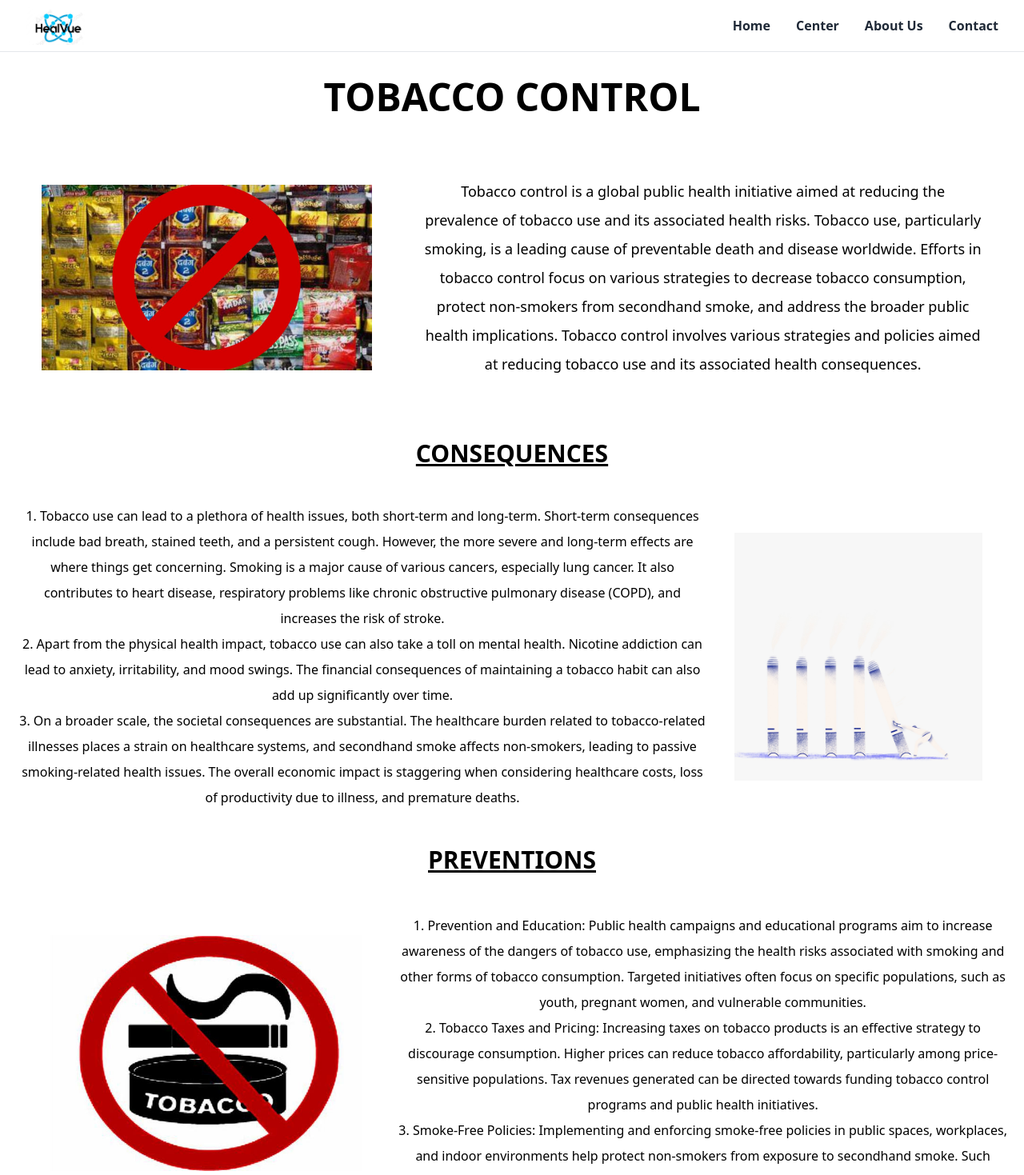
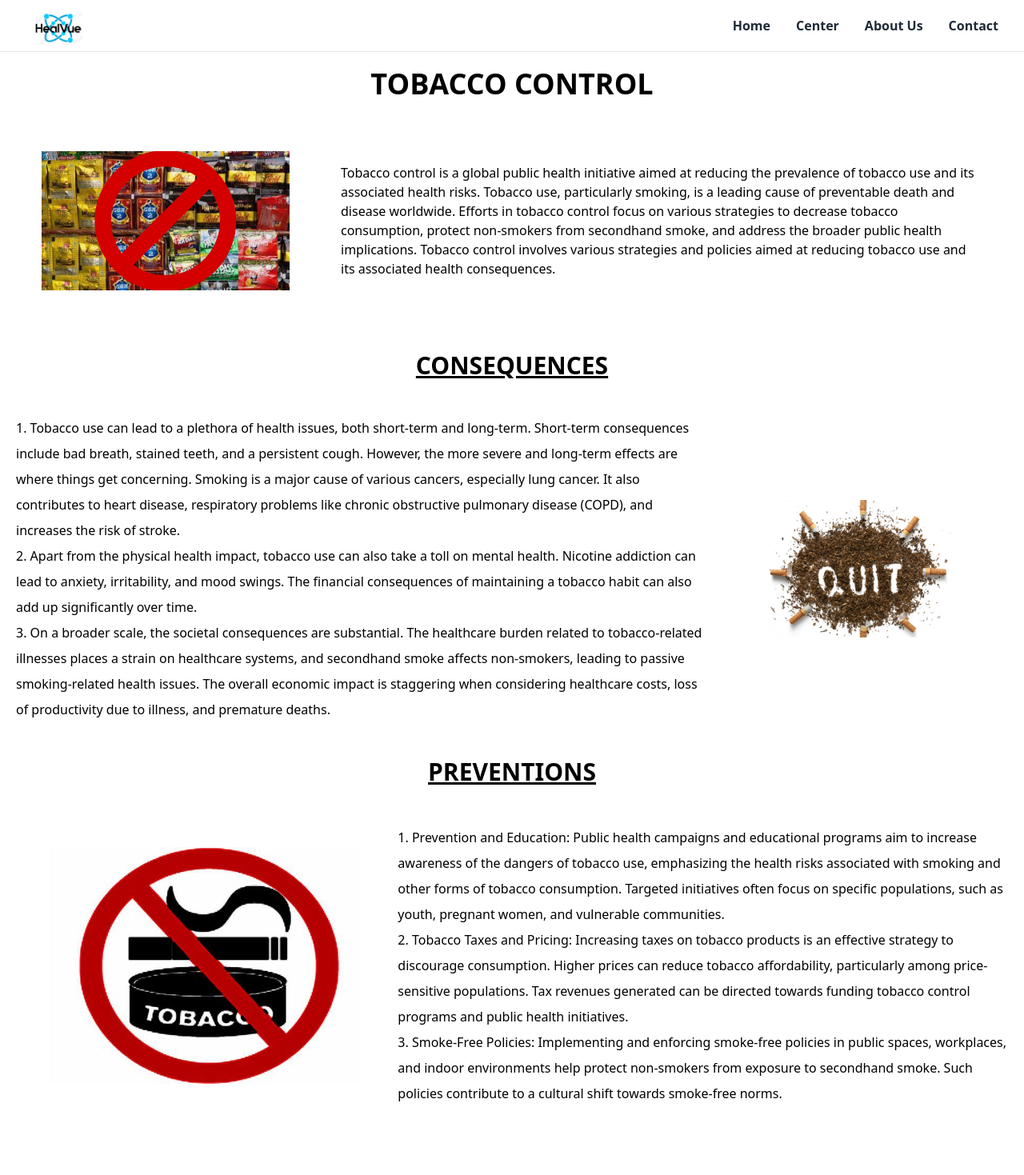
Before and after one commit to traptijindal/drug-abuse, a React (Vite) app in the folder drug/: page /tobacco in a window 1280 px wide. Shown: the top 1469 px of the page at 80% size. Built offline with nearby package versions, Linux system fonts and the light colour scheme.

Commit message:
component edited

```diff
--- a/drug/src/components/Drug.jsx
+++ b/drug/src/components/Drug.jsx
@@ -6,15 +6,22 @@ function Drug() {
   return (
     <>
       <Header />
-      <div style={{ textAlign: "center", padding: "20px" }}>
-        <h1 style={{ fontSize: "3rem", fontWeight: "bold" }}>DRUG ABUSE</h1>
+      <div style={{ padding: "20px" }}>
+        <h1 className='text-3xl font-bold text-center'>DRUG ABUSE</h1>
 
-        <div className='flex my-8'>
+        {/* <div className='flex my-8'>
           <img className='w-1/3 h-96 m-8' src="\images\drug1.jpg" alt="" />
           <p className='w-2/3 h-96 m-8 text-2xl leading-loose'>
             Drug abuse refers to the harmful or excessive use of substances that can lead to physical and psychological dependence, as well as negative consequences for an individual's health, well-being, and social relationships. These substances can include legal prescription medications, over-the-counter drugs, and illegal substances.
           </p>
+        </div> */}
+        <div className='flex flex-col my-8 md:flex-row'>
+          <img className='w-full h-96 md:w-1/3 m-8' src="\images\drug1.jpg" yalt="" />
+          <p className='w-full md:w-2/3 h-96 m-8 text-2xl leading-loose'>
+            Drug abuse refers to the harmful or excessive use of substances that can lead to physical and psychological dependence, as well as negative consequences for an individual's health, well-being, and social relationships. These substances can include legal prescription medications, over-the-counter drugs, and illegal substances.
+          </p>
         </div>
+
 
         <h3 className='text-3xl leading-loose font-semibold uppercase underline'>Commonly abused drugs include</h3>
         <div className='my-8 flex flex-row-reverse justify-center text-center'>
@@ -35,8 +42,8 @@ function Drug() {
               1. Physical Health: Chronic use of drugs can lead to a range of health problems, including organ damage, cardiovascular issues, respiratory problems, and infectious diseases.<br />
               2. Mental Health: Substance abuse can contribute to mental health disorders such as depression, anxiety, paranoia, and psychosis.<br />
               3. Social Consequences: Drug abuse can strain relationships with family and friends, lead to employment issues, and result in legal problems.<br />
-              4. Legal Issues: Drug abuse often involves illegal substances, leading to legal consequences. Legal problems may include arrests, fines, and imprisonment, which can have long-lasting effects on an individual's life.<br/>
-              5. Financial Strain: Maintaining a drug habit can be expensive. The financial strain may lead to issues such as job loss, bankruptcy, or theft to support the addiction. <br/>
+              4. Legal Issues: Drug abuse often involves illegal substances, leading to legal consequences. Legal problems may include arrests, fines, and imprisonment, which can have long-lasting effects on an individual's life.<br />
+              5. Financial Strain: Maintaining a drug habit can be expensive. The financial strain may lead to issues such as job loss, bankruptcy, or theft to support the addiction. <br />
             </span>
           </div>
         </div>
--- a/drug/src/components/Tobaacoo.jsx
+++ b/drug/src/components/Tobaacoo.jsx
@@ -6,22 +6,21 @@ function Tobaacoo() {
   return (
     <>
       <Header />
-      <div style={{ textAlign: "center", padding: "20px" }}>
-        <h1 style={{ fontSize: "3rem", fontWeight: "bold" }}>TOBACCO CONTROL</h1>
+      <div style={{ padding: "20px" }}>
+        <h1 className='text-3xl sm:text-2xl md:text-4xl font-bold text-center'>TOBACCO CONTROL</h1>
 
-        <div className='flex my-8 justify-center items-center'>
-          <img className='w-1/3 m-8' src="\images\tobacco6.jpg" alt="" />
-          <p className='m-8 text-lg leading-loose'>
+        <div className='flex flex-col sm:flex-row items-center justify-center my-8'>
+          <img className='w-full sm:w-1/4 m-8' src="\images\tobacco6.jpg" alt="" />
+          <p className='m-8 text-lg sm:text-base leading-loose'>
             Tobacco control is a global public health initiative aimed at reducing the prevalence of tobacco use and its associated health risks. Tobacco use, particularly smoking, is a leading cause of preventable death and disease worldwide. Efforts in tobacco control focus on various strategies to decrease tobacco consumption, protect non-smokers from secondhand smoke, and address the broader public health implications. Tobacco control involves various strategies and policies aimed at reducing tobacco use and its associated health consequences.
           </p>
         </div>
 
-        <h3 className='text-3xl leading-loose font-bold uppercase underline'>Consequences</h3>
-        <div className='my-8 flex flex-row-reverse justify-center items-center'>
-          <img className='w-1/4 h-50 m-8' src="\images\WhatsApp Image 2024-02-04 at 11.42.16 AM.jpeg" alt="" />
-          <div>
-            <span className='text-s leading-loose text'>
-
+        <h3 className='text-3xl leading-loose font-bold uppercase underline text-center'>Consequences</h3>
+        <div className='my-8 flex flex-col items-center justify-center sm:flex-row-reverse'>
+          <img className='w-full sm:w-1/4 h-50 m-8' src="\images\tobacoo.jpg" alt="" />
+          <div className='text-s leading-loose'>
+            <span>
               1. Tobacco use can lead to a plethora of health issues, both short-term and long-term. Short-term consequences include bad breath, stained teeth, and a persistent cough. However, the more severe and long-term effects are where things get concerning. Smoking is a major cause of various cancers, especially lung cancer. It also contributes to heart disease, respiratory problems like chronic obstructive pulmonary disease (COPD), and increases the risk of stroke.<br />
 
               2. Apart from the physical health impact, tobacco use can also take a toll on mental health. Nicotine addiction can lead to anxiety, irritability, and mood swings. The financial consequences of maintaining a tobacco habit can also add up significantly over time.<br />
@@ -31,22 +30,20 @@ function Tobaacoo() {
           </div>
         </div>
 
-        <h3 className='text-3xl leading-loose font-semibold uppercase underline'>Preventions</h3>
-        <div className='my-8 flex justify-center items-center'>
-          <img className='w-1/3 h-3/4 m-8' src="\images\tobacco4.jpg" alt="" />
-          <div>
-            <span className='text-s leading-loose'>
-              1.  Prevention and Education: Public health campaigns and educational programs aim to increase awareness of the dangers of tobacco use, emphasizing the health risks associated with smoking and other forms of tobacco consumption.
-              Targeted initiatives often focus on specific populations, such as youth, pregnant women, and vulnerable communities.<br />
+        <h3 className='text-3xl leading-loose font-semibold uppercase underline text-center'>Preventions</h3>
+        <div className='my-8 flex flex-col items-center sm:flex-row justify-center'>
+          <img className='w-full sm:w-1/3 h-3/4 m-8' src="\images\tobacco4.jpg" alt="" />
+          <div className='text-s leading-loose'>
+            <span>
+              1. Prevention and Education: Public health campaigns and educational programs aim to increase awareness of the dangers of tobacco use, emphasizing the health risks associated with smoking and other forms of tobacco consumption. Targeted initiatives often focus on specific populations, such as youth, pregnant women, and vulnerable communities.<br />
 
-              2. Tobacco Taxes and Pricing: Increasing taxes on tobacco products is an effective strategy to discourage consumption. Higher prices can reduce tobacco affordability, particularly among price-sensitive populations.
-              Tax revenues generated can be directed towards funding tobacco control programs and public health initiatives.<br />
+              2. Tobacco Taxes and Pricing: Increasing taxes on tobacco products is an effective strategy to discourage consumption. Higher prices can reduce tobacco affordability, particularly among price-sensitive populations. Tax revenues generated can be directed towards funding tobacco control programs and public health initiatives.<br />
 
-              3. Smoke-Free Policies: Implementing and enforcing smoke-free policies in public spaces, workplaces, and indoor environments help protect non-smokers from exposure to secondhand smoke.
-              Such policies contribute to a cultural shift towards smoke-free norms.<br />
+              3. Smoke-Free Policies: Implementing and enforcing smoke-free policies in public spaces, workplaces, and indoor environments help protect non-smokers from exposure to secondhand smoke. Such policies contribute to a cultural shift towards smoke-free norms.<br />
             </span>
           </div>
         </div>
+
       </div>
       <Footer />
     </>
```
Also changed, not shown: drug/src/components/Mental.jsx (+30 -33 lines), drug/public/images/tobacoo.jpg (added).
